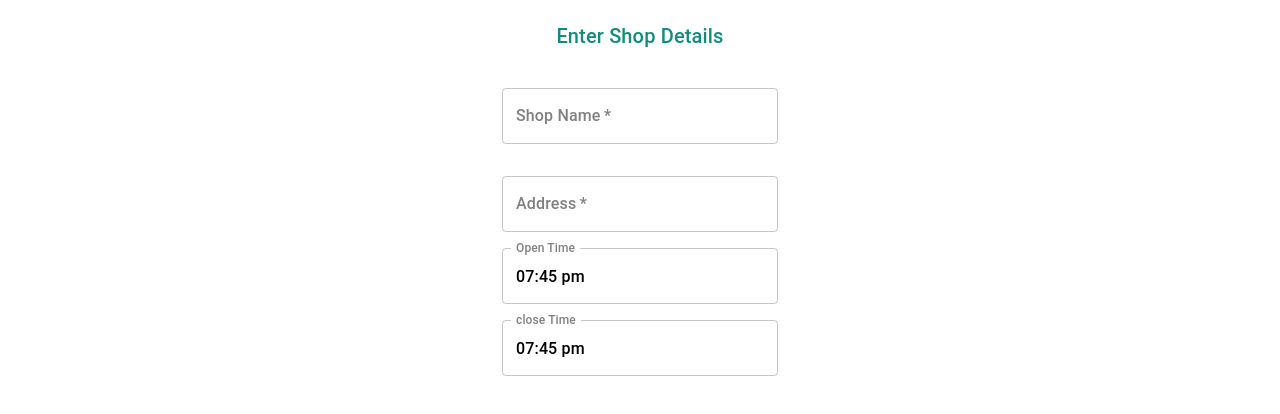
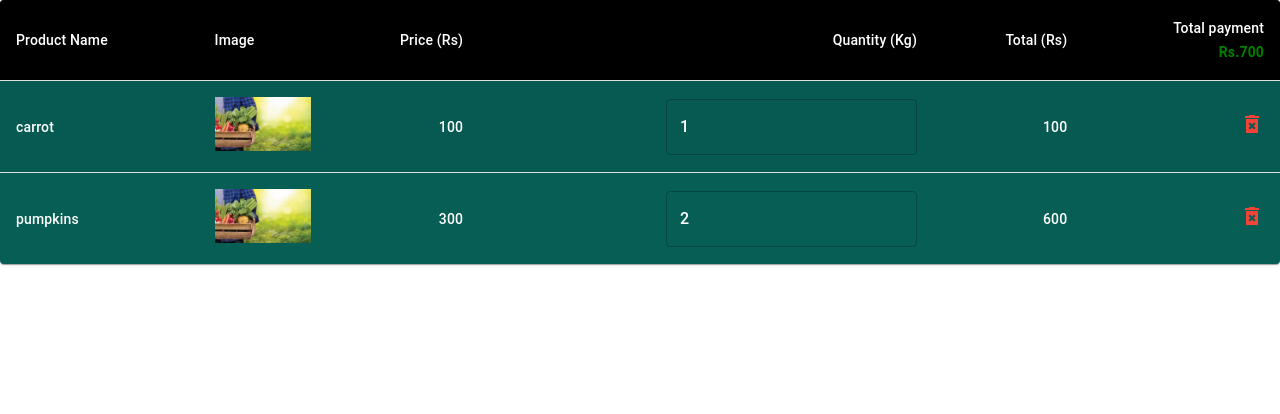
Before and after one commit to 3r-year-group-project/agri-2-go-front-end, a React (Create React App) app: page /test in a window 1280 px wide. Shown: the top 414 px of the page. Built offline with nearby package versions, Linux system fonts and the light colour scheme; what pubnub would draw is missing.

Commit message:
cart add

```diff
--- /dev/null
+++ b/src/components/Review/index.jsx
@@ -0,0 +1,5 @@
+import React from 'react';
+
+export default function Review(props) {
+
+}
--- /dev/null
+++ b/src/components/cart/index.jsx
@@ -0,0 +1,86 @@
+import * as React from 'react';
+import { styled } from '@mui/material/styles';
+import Table from '@mui/material/Table';
+import TableBody from '@mui/material/TableBody';
+import TableCell, { tableCellClasses } from '@mui/material/TableCell';
+import TableContainer from '@mui/material/TableContainer';
+import TableHead from '@mui/material/TableHead';
+import TableRow from '@mui/material/TableRow';
+import Paper from '@mui/material/Paper';
+import TextField from '@mui/material/TextField';
+import Button from '@mui/material/Button';
+import DeleteForeverSharpIcon from '@mui/icons-material/DeleteForeverSharp';
+import { red } from '@mui/material/colors';
+
+import im from '../../assets/images/bg1.jpg';
+
+
+
+export default function CustomizedTables() {
+
+    const StyledTableCell = styled(TableCell)(({ theme }) => ({
+        [`&.${tableCellClasses.head}`]: {
+          backgroundColor: theme.palette.common.black,
+          color: theme.palette.common.white,
+        },
+        [`&.${tableCellClasses.body}`]: {
+          fontSize: 14,
+        },
+      }));
+
+      const StyledTableRow = styled(TableRow)(({ theme }) => ({
+        '&:nth-of-type(odd)': {
+          backgroundColor: theme.palette.action.hover,
+        },
+        // hide last border
+        '&:last-child td, &:last-child th': {
+          border: 0,
+        },
+      }));
+
+      function createData(id, images, productName, quantity ,price) {
+        return { id, images, productName, quantity ,price };
+      }
+
+      const rows = [
+        createData("1","../../assets/images/bg4.jpg", "carrot", "1", "100"),
+        createData("2","../../assets/images/bg2.jpg", "pumpkins", "2", "300"),
+      ];
+  return (
+    <TableContainer component={Paper}>
+      <Table sx={{ minWidth: 700 }} aria-label="customized table">
+        <TableHead>
+          <TableRow>
+            <StyledTableCell>Product Name</StyledTableCell>
+            <StyledTableCell align="left">Image</StyledTableCell>
+            <StyledTableCell align="right">Price&nbsp;(Rs)</StyledTableCell>
+            <StyledTableCell align="right">Quantity&nbsp;(Kg)</StyledTableCell>
+            <StyledTableCell align="right">Total&nbsp;(Rs)</StyledTableCell>
+            <StyledTableCell align="right">Total payment <br/> <b style={{color: "green"}}>Rs.{rows.reduce((r1, r2) => r1.price*r1.quantity + r2.price*r2.quantity)}</b></StyledTableCell>
+          </TableRow>
+        </TableHead>
+        <TableBody>
+          {rows.map((row) => (
+            <StyledTableRow key={row.id}>
+              <StyledTableCell align="left">{row.productName} </StyledTableCell>
+              <StyledTableCell align="left" height="10%" width="10%"><img src={im} alt={row.productName} height="100%" width="100%"/></StyledTableCell>
+              <StyledTableCell align="right">{row.price}</StyledTableCell>
+              <StyledTableCell align="right">
+                <TextField
+                    id="outlined-number"
+                    type="number"
+                    min={1}
+                    value={row.quantity}
+                />
+              </StyledTableCell>
+              <StyledTableCell align="right">{row.quantity * row.price}</StyledTableCell>
+              <StyledTableCell align="right">
+                    <DeleteForeverSharpIcon sx={{ color: red[500] }}/>
+              </StyledTableCell>
+            </StyledTableRow>
+          ))}
+        </TableBody>
+      </Table>
+    </TableContainer>
+  );
+}
--- a/src/routes/index.jsx
+++ b/src/routes/index.jsx
@@ -22,7 +22,7 @@ import WastageRecycleCenterRegistrationForm from "../components/RegistrationForm
 import TransporterRegistrationForm from "../components/RegistrationForms/Transporter";
 
 
-import StepFour from '../components/RegistrationForms/GrocerySeller/stepFour';
+import Cart from '../components/cart';
 
 
 export default function Router() {
@@ -57,7 +57,7 @@ export default function Router() {
         <Route path="/groceryseller/dash/:page" element={<GrocerySellerLayout/>}/>
         <Route path="/transporter/dash/:page" element={<TransporterLayout/>}/>
         <Route path="/wastagerecyclecenter/dash/:page" element={<WastageRecyclecenterLayout/>}/>
-        <Route path="/test" element={<StepFour />}/>
+        <Route path="/test" element={<Cart />}/>
         </Routes>
         </BrowserRouter>
 
```
